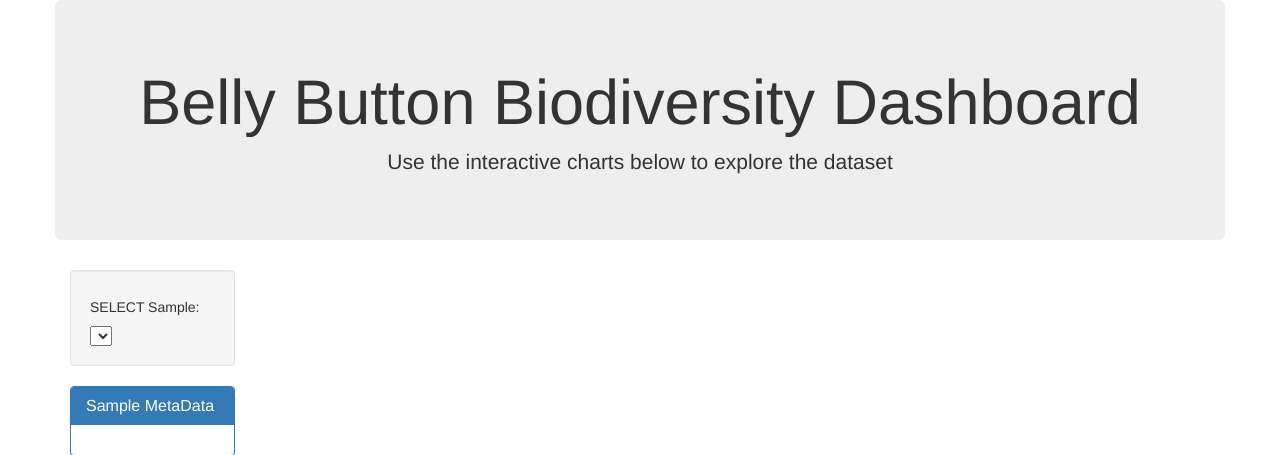
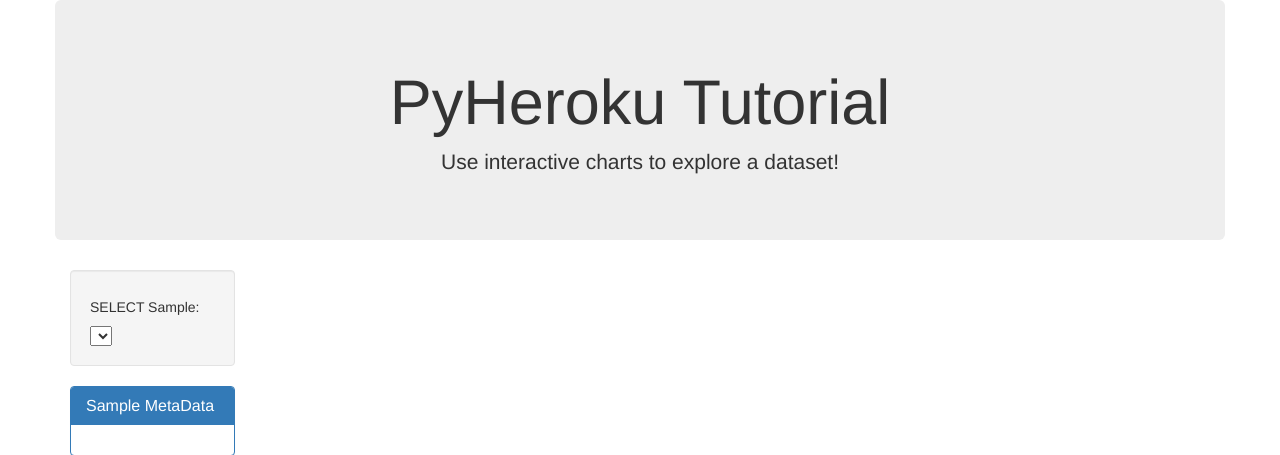
Before and after one commit to jeffreybox/pyheroku-tutorial, a Flask app: page / in a window 1280 px wide. Shown: the top 455 px of the page. Run offline with Flask 2, Linux system fonts and the light colour scheme; data that the repository does not hold is empty; some libraries are stand-ins or nearby versions.

Commit message:
updates for Medium

```diff
--- a/templates/index.html
+++ b/templates/index.html
@@ -5,7 +5,7 @@
   <meta charset="UTF-8">
   <meta name="viewport" content="width=device-width, initial-scale=1.0">
   <meta http-equiv="X-UA-Compatible" content="ie=edge">
-  <title>Flask Plotlyjs Example</title>
+  <title>pyheroku-tutorial</title>
   <link rel="stylesheet" href="https://maxcdn.bootstrapcdn.com/bootstrap/3.3.7/css/bootstrap.min.css">
   <script src="https://cdn.plot.ly/plotly-1.31.2.min.js"></script>
   <style src = "../static/style.css"></style>
@@ -16,8 +16,8 @@
   <div class="container">
     <div class="row">
       <div class="col-md-12 jumbotron text-center">
-        <h1>Belly Button Biodiversity Dashboard</h1>
-        <p>Use the interactive charts below to explore the dataset</p>
+        <h1>PyHeroku Tutorial</h1>
+        <p>Use interactive charts to explore a dataset!</p>
       </div>
     </div>
 
```
Also changed, not shown: README.md, images/Deploy.png (added), images/Procfile.png (added), images/files.png (added), images/heroku_app.png (added), images/heroku_build.png (added), images/mac_headshake.gif (added), 1 other file.
